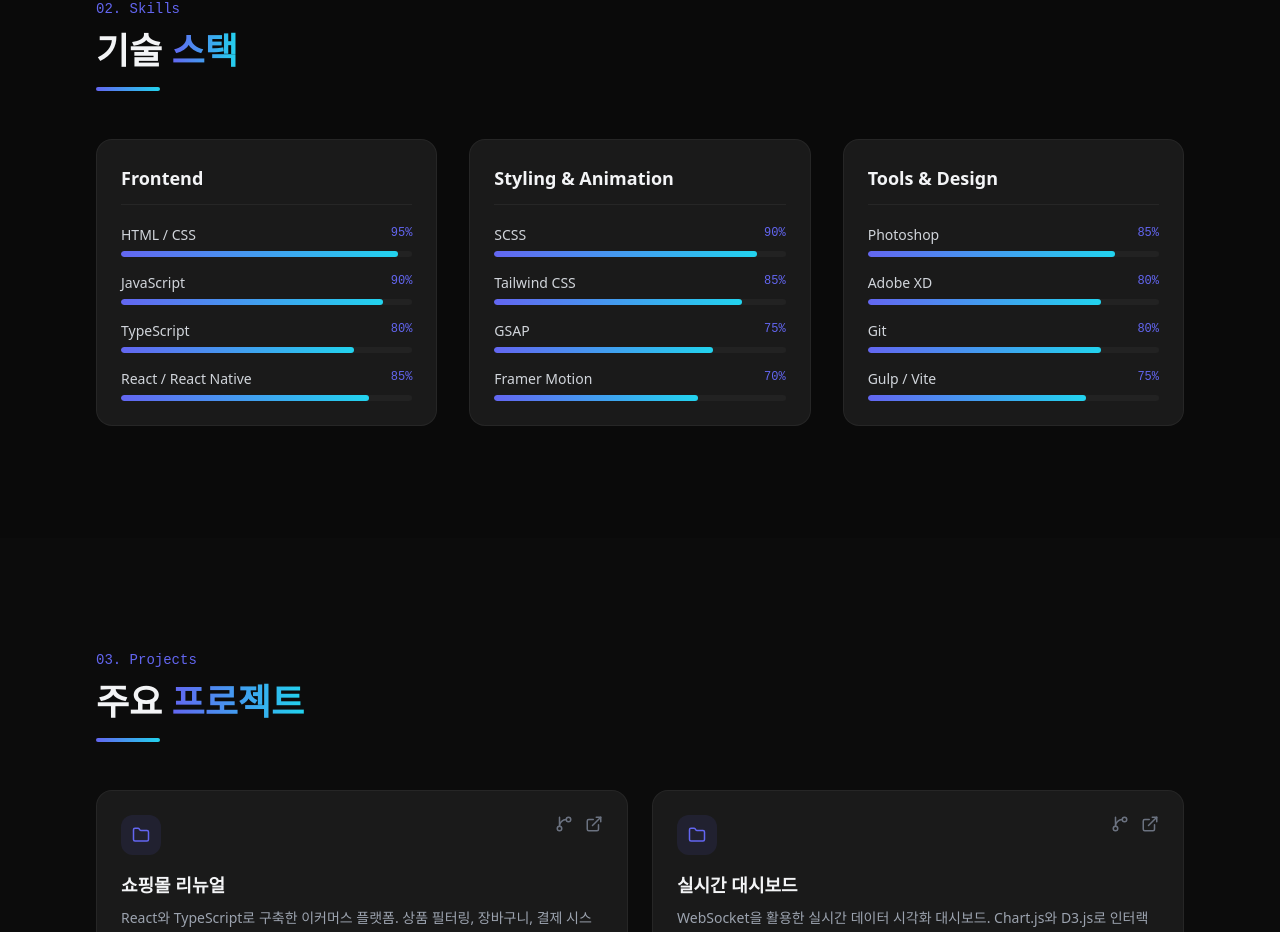
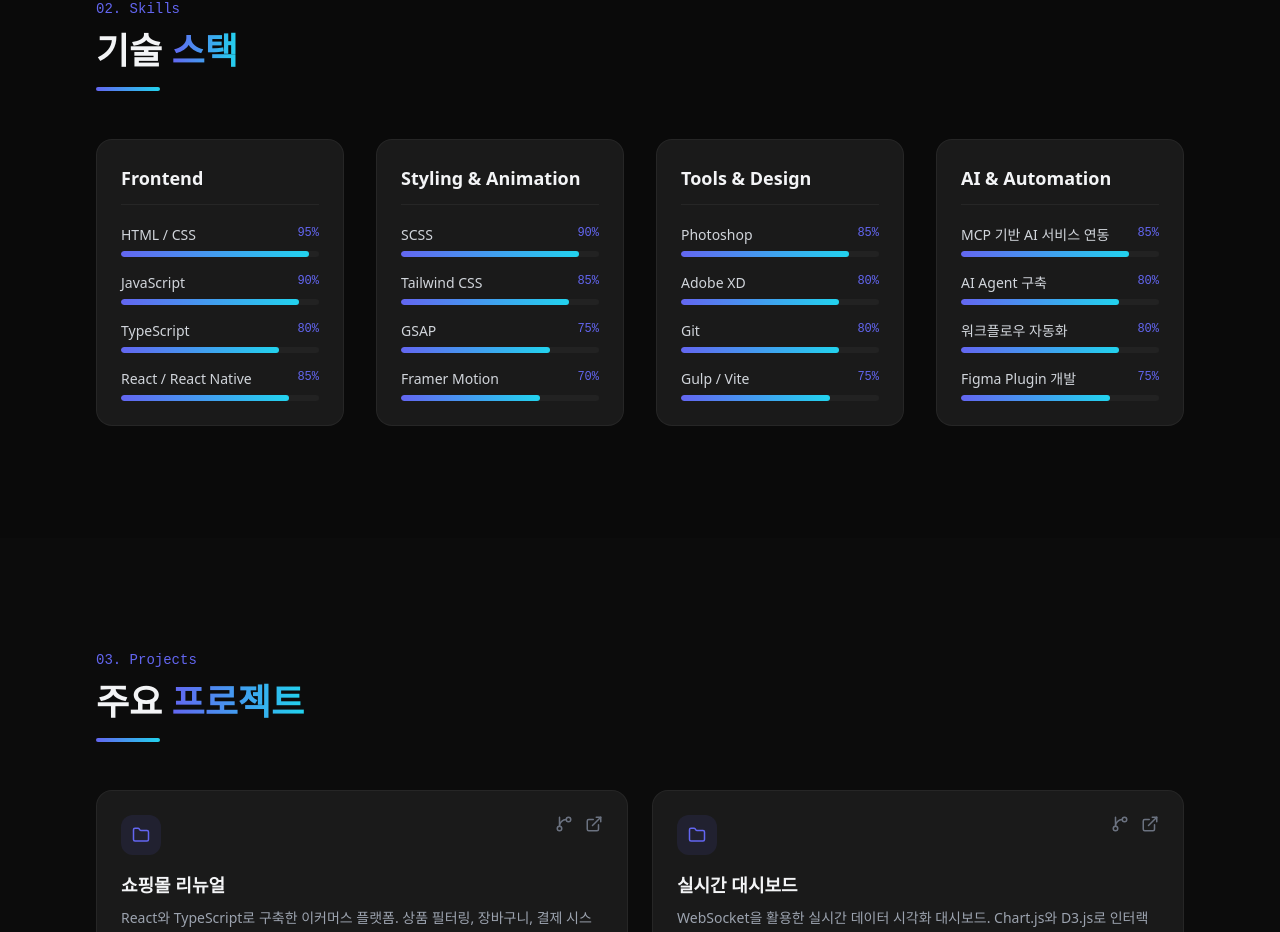
Before and after one commit to show2585-cmd/portfolio, a React (Vite) app: page / in a window 1280 px wide. Shown: the part 1733-2665 px from the top of the page. Built offline with nearby package versions, Linux system fonts and the light colour scheme; a web font is replaced by a local one.

Commit message:
feat: add AI & Automation skills category

```diff
--- a/src/data/portfolio.ts
+++ b/src/data/portfolio.ts
@@ -36,6 +36,15 @@ export const skills = [
       { name: 'Adobe XD', level: 80 },
       { name: 'Git', level: 80 },
       { name: 'Gulp / Vite', level: 75 },
+    ],
+  },
+  {
+    category: 'AI & Automation',
+    items: [
+      { name: 'MCP 기반 AI 서비스 연동', level: 85 },
+      { name: 'AI Agent 구축', level: 80 },
+      { name: '워크플로우 자동화', level: 80 },
+      { name: 'Figma Plugin 개발', level: 75 },
     ],
   },
 ];
--- a/src/sections/Skills.tsx
+++ b/src/sections/Skills.tsx
@@ -43,7 +43,7 @@ export default function Skills() {
           <div className="w-16 h-1 bg-gradient-to-r from-primary to-secondary rounded-full mb-12" />
         </motion.div>
 
-        <div className="grid md:grid-cols-3 gap-8">
+        <div className="grid md:grid-cols-2 xl:grid-cols-4 gap-8">
           {skills.map((group, gi) => (
             <motion.div
               key={group.category}
```
